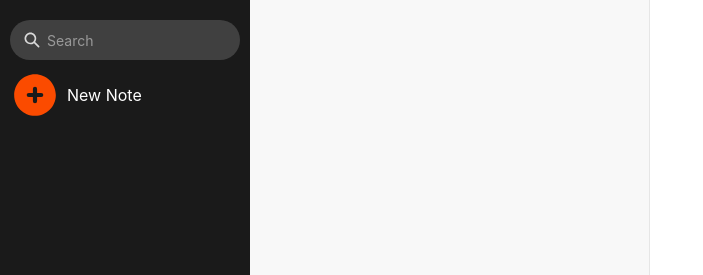
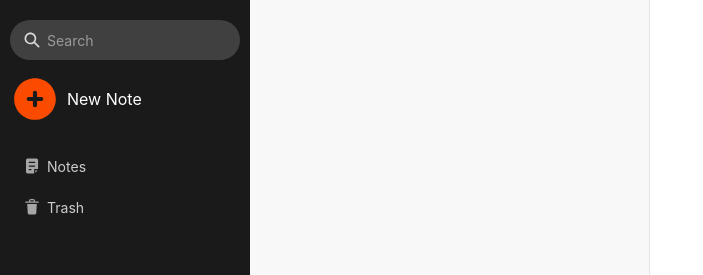
Before and after one commit to Mckenney17/Evernote-App-Clone, a React (Create React App) app: page / in a window 1280 px wide. Shown: the top 275 px of the page, without its empty margins (0-703 px from the left). Built offline with nearby package versions, Linux system fonts and the light colour scheme.

Commit message:
navigation list created

```diff
--- a/src/components/Sidebar.js
+++ b/src/components/Sidebar.js
@@ -17,7 +17,20 @@ function Sidebar() {
                 </div>
             </div>
             <div className="menu-section">
-
+                <nav>
+                    <a role="navigation" href="/">
+                        <span className="note-icon">
+                            <svg width="24" height="24" fill="none" xmlns="http://www.w3.org/2000/svg"><path fill-rule="evenodd" clip-rule="evenodd" d="M7.665 4.5h8.75c.92 0 1.667.746 1.667 1.667v8.748h-3.334a.625.625 0 00-.625.624v3.958H7.665c-.92 0-1.667-.747-1.667-1.667V6.167c0-.92.747-1.667 1.667-1.667zm7.037 4.584a.625.625 0 100-1.25H9.298a.625.625 0 100 1.25h5.404zm.625 2.918c0 .345-.28.625-.625.625H9.298a.625.625 0 010-1.25h5.404c.345 0 .625.28.625.625zm-4.363 4.158a.625.625 0 100-1.25H9.298a.625.625 0 100 1.25h1.666z" fill="currentColor"></path><path d="M15.373 16.164h2.157l-2.107 2.693-.05.06v-2.753z" fill="currentColor"></path></svg>
+                        </span>
+                        <span>Notes</span>
+                    </a>
+                    <a role="navigation" href="/">
+                        <span className="trash-icon">
+                            <svg width="24" height="24" fill="none" xmlns="http://www.w3.org/2000/svg"><path d="M16.298 17.93l.494-8.846H7.208l.514 8.85c.05.88.78 1.57 1.664 1.57h5.248c.885 0 1.615-.692 1.664-1.575z" fill="currentColor"></path><path fill-rule="evenodd" clip-rule="evenodd" d="M11.167 4.087a2.292 2.292 0 00-2.292 2.291v.205H5.75a.625.625 0 100 1.25h12.5a.625.625 0 100-1.25h-3.125v-.205a2.292 2.292 0 00-2.292-2.291h-1.666zm2.708 2.496v-.205c0-.575-.466-1.041-1.042-1.041h-1.666c-.576 0-1.042.466-1.042 1.041v.205h3.75z" fill="currentColor"></path></svg>
+                        </span>
+                        <span>Trash</span>
+                    </a>
+                </nav>
             </div>
         </div>
     )
--- a/src/components/Sidebar.scss
+++ b/src/components/Sidebar.scss
@@ -4,7 +4,7 @@
     background: gray(g1);
 
     .top-section-search-newnote {
-        padding: 20px 10px 0;
+        padding: 20px 10px 10px;
     }
 
     .newnote {
@@ -14,10 +14,12 @@
         width: max-content;
         border-radius: 32px;
         transition: all .15s ease;
+        margin-left: -5px;
+        padding: 4px 25px 4px 5px;
 
         &:hover {
             background: rgba($pbc, .3);
-            padding: 4px 25px 4px 5px;
+            margin-left: 0;
         }
 
         .add-newnote {
@@ -40,4 +42,30 @@
             margin-left: 7px;
         }
     }
+
+    .menu-section {
+        padding-top: 10px;
+        a {
+            width: 100%;
+            @include flex($ai: center);
+            margin-bottom: 5px;
+            padding: 6px 20px;
+            transition: background .15s ease;
+
+            &:hover {
+                background: gray(g4);
+            }
+        }
+
+        span:first-child {
+            max-height: 24px;
+            color: gray(g12);
+        }
+
+        span:last-child {
+            color: gray(g14);
+            margin-left: 3px;
+            font-size: tscale(ts14);
+        }
+    }
 }
```
